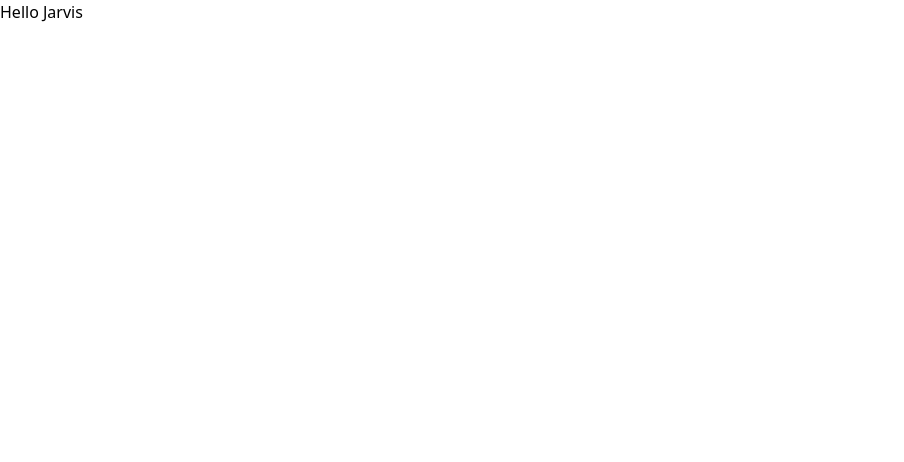
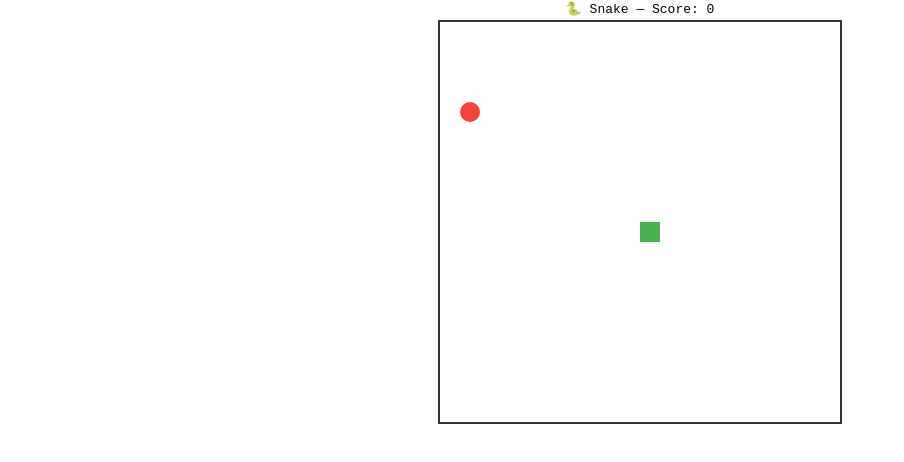
Before and after one commit to ELfassiMohamed/Angular-Dev, an Angular app: page / in a window 1280 px wide. Shown: the top 462 px of the page, without its empty margins (0-904 px from the left). Built offline with nearby package versions, Linux system fonts and the light colour scheme.

Commit message:
Snake Game work but uhh...!

```diff
--- a/src/app/app.html
+++ b/src/app/app.html
@@ -1,5 +1,7 @@
 
 
-<main class="main">
+<!-- <main class="main">
 <h1>Hello Jarvis</h1>
-</main>
+</main> -->
+
+<app-snake-game></app-snake-game>
--- a/src/app/app.ts
+++ b/src/app/app.ts
@@ -1,12 +1,22 @@
-import { Component, signal } from '@angular/core';
-import { RouterOutlet } from '@angular/router';
+// import { Component, signal } from '@angular/core';
+// import { RouterOutlet } from '@angular/router';
+
+// @Component({
+//   selector: 'app-root',
+//   imports: [RouterOutlet],
+//   templateUrl: './app.html',
+//   styleUrl: './app.css'
+// })
+// export class App {
+//   protected readonly title = signal('jarvis_bot');
+// }
+import { Component } from '@angular/core';
+import { SnakeGame } from './snake-game/snake-game';
 
 @Component({
   selector: 'app-root',
-  imports: [RouterOutlet],
+  imports: [SnakeGame],
   templateUrl: './app.html',
-  styleUrl: './app.css'
+  styleUrl: './app.css',
 })
-export class App {
-  protected readonly title = signal('jarvis_bot');
-}
+export class App {}
```
